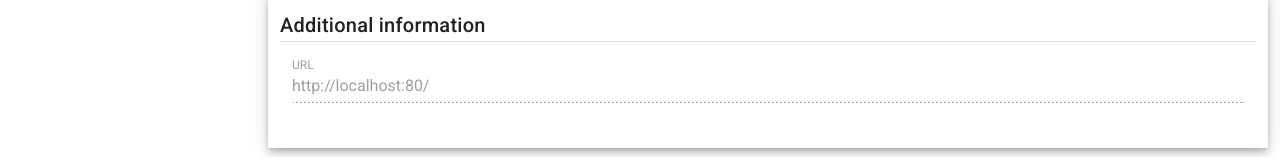
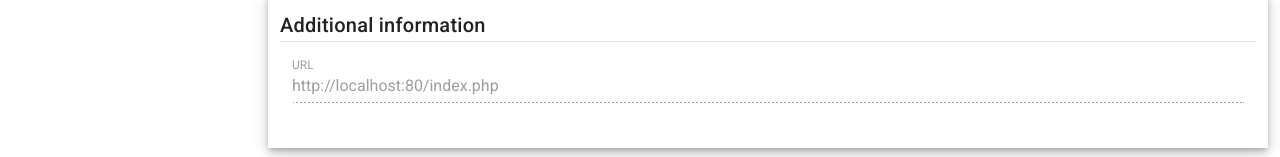
Before and after one commit to open0x20/web-mpwboard, a Vue app: page /#/apps/nas-browser in a window 1280 px wide. Shown: the part 1027-1184 px from the top of the page. Built offline with nearby package versions, Linux system fonts and the light colour scheme.

Commit message:
no-ticket: added missing data binding in /apps/nas-browser

```diff
--- a/src/views/apps/NasBrowser.vue
+++ b/src/views/apps/NasBrowser.vue
@@ -34,7 +34,7 @@
             <v-container>
               <v-text-field
                 label="URL"
-                value="http://localhost:80/"
+                :value="iFrameSrc"
                 disabled
               ></v-text-field>
             </v-container>
@@ -57,8 +57,8 @@ export default Vue.extend({
   }),
   methods: {
     iFrameBack: () => {
+      // This might throw an error in case the iframe src is not on the same domain+port (origin)
       //document.getElementById("nasBrowserIFrame").contentWindow.history.back();
-      // This might throw an error in case the iframe src is not on the same domain+port (origin)
       // Temporary workaround TODO
       document.getElementById("nasBrowserIFrame").src = document.getElementById("nasBrowserIFrame").src;
     },
```
